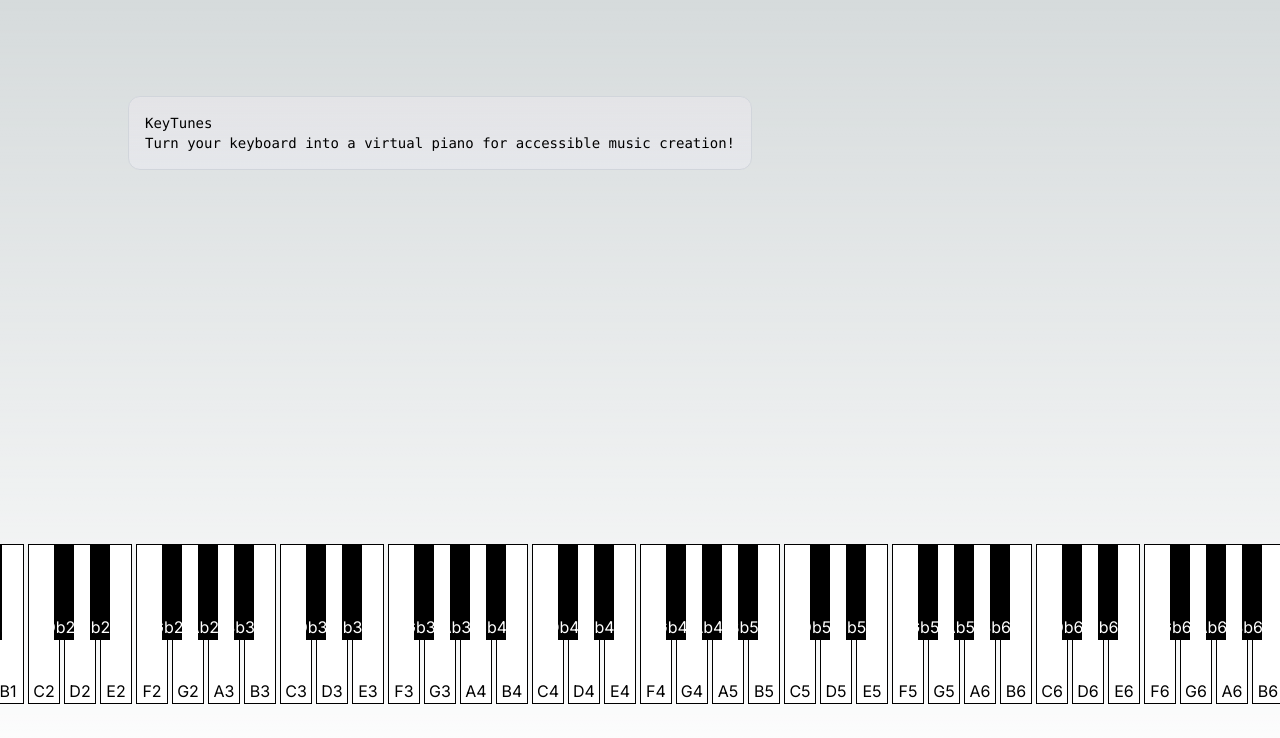
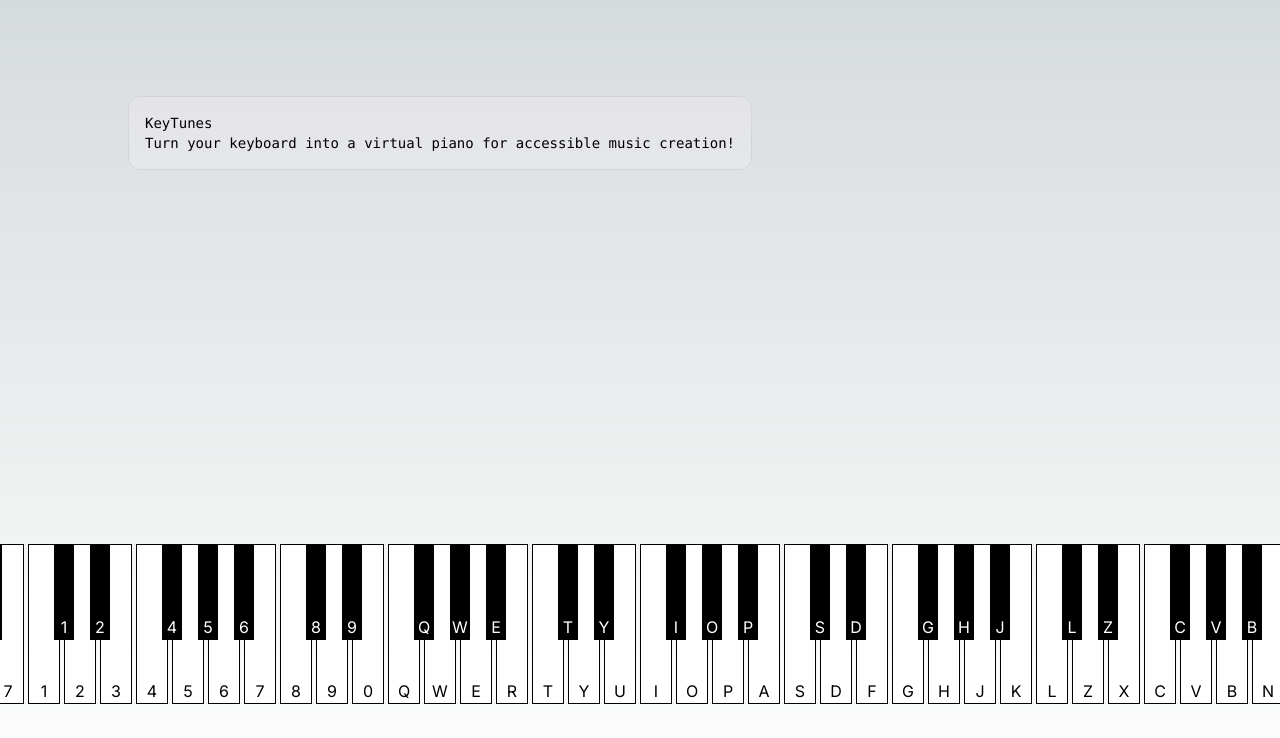
Before and after one commit to lfelipediniz/KeyTunes, a Next.js app: page / in a window 1280 px wide. Shown: the top 738 px of the page. Built offline with nearby package versions, Linux system fonts and the light colour scheme.

Commit message:
add suport keys

```diff
--- a/src/components/Piano.tsx
+++ b/src/components/Piano.tsx
@@ -117,6 +117,10 @@ const Piano: React.FC = () => {
         : inactiveNaturalClasses
     }`;
 
+    // Split the key combo to display only the relevant key without modifiers
+    // Assuming the format is "Shift + KeyX", "Digit1", or "KeyX"
+    const displayKey = key.split(" ").pop().replace(/^Key|^Digit/, "");
+
 
     // return the button element with the appropriate class names and event handler
     return (
@@ -126,11 +130,12 @@ const Piano: React.FC = () => {
           data-note-id={noteId}
           onMouseDown={() => handleKeyClick(noteId)}
         >
-          {noteId}
+          {displayKey} {/* Use the processed displayKey for the button label */}
         </button>
       </div>
     );
-  };
+};
+
 
   // adjustment of component return to pass 'side' as a parameter to renderPianoKey
   return (
```
